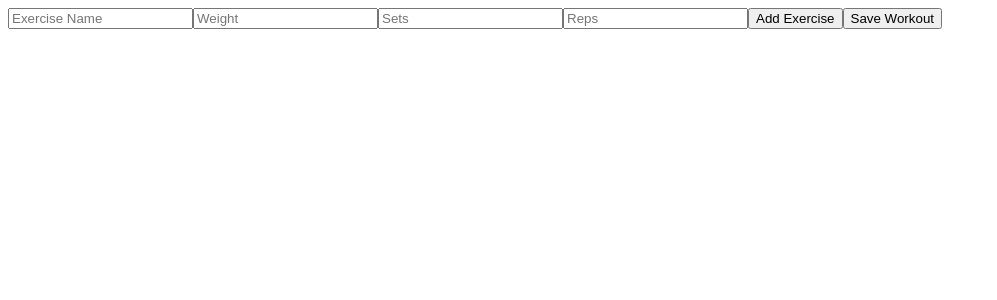
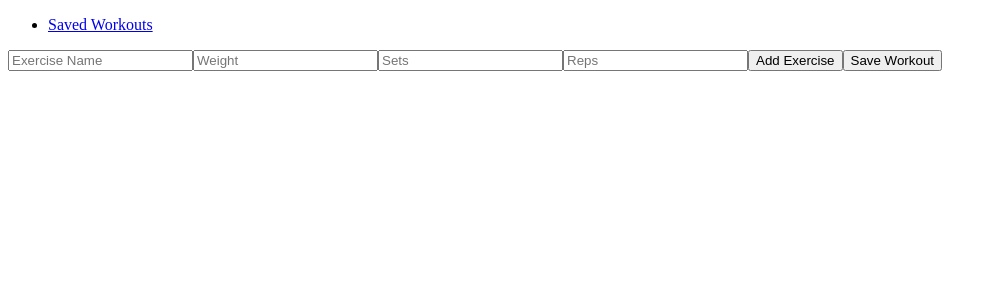
Before and after one commit to BryonVerdone/fit-track, a React (Vite) app: page / in a window 1280 px wide. Shown: the top 300 px of the page, without its empty margins (0-997 px from the left). Built offline with nearby package versions, Linux system fonts and the light colour scheme.

Commit message:
able to route to saved workouts page

```diff
--- a/src/App.jsx
+++ b/src/App.jsx
@@ -1,13 +1,17 @@
 import { useState } from 'react'
 import ExerciseList from './components/ExerciseList'
 import './App.css'
+import { BrowserRouter as Router, Route, Routes } from 'react-router-dom';
+import SavedWorkoutsPage from './components/SavedWorkoutsPage';
 
 function App() {
-
-
   return (
-    <ExerciseList />
-
+<Router>
+  <Routes>
+    <Route path='/' element={<ExerciseList/>}/>
+    <Route path='/savedWorkoutsPage' element={<SavedWorkoutsPage/>}/>
+  </Routes>
+</Router>
   )
 }
 
--- a/src/components/ExerciseList.jsx
+++ b/src/components/ExerciseList.jsx
@@ -1,5 +1,8 @@
 import React, { useEffect, useState } from 'react';
-import { Link } from 'react-router-dom';
+import {
+    Link,
+
+} from 'react-router-dom';
 import SavedWorkout from './SavedWorkout';
 
 const ExerciseList = () => {
@@ -65,7 +68,17 @@ const ExerciseList = () => {
     };
 
     return (
+        <>
+
+
         <div>
+                <nav>
+                    <ul>
+                        <li>
+                            <Link to='/SavedWorkoutsPage'>Saved Workouts</Link>
+                        </li>
+                    </ul>
+                </nav>
             <input
                 type="text"
                 placeholder="Exercise Name"
@@ -111,6 +124,7 @@ const ExerciseList = () => {
                 </div>
             )}
         </div>
+        </>
     );
 };
 
--- a/src/components/SavedWorkout.jsx
+++ b/src/components/SavedWorkout.jsx
@@ -15,7 +15,7 @@ const SavedWorkout = ({ workout }) => {
             <ul>
                 {workout.exercises.map((exercise, index) => (
                     <li key={index}>
-                        {exercise.name} - - {exercise.weight}- {exercise.sets} sets, {exercise.reps} reps
+                        {exercise.name} - weight - {exercise.weight}- {exercise.sets} sets, {exercise.reps} reps
                     </li>
                 ))}
             </ul>
```
